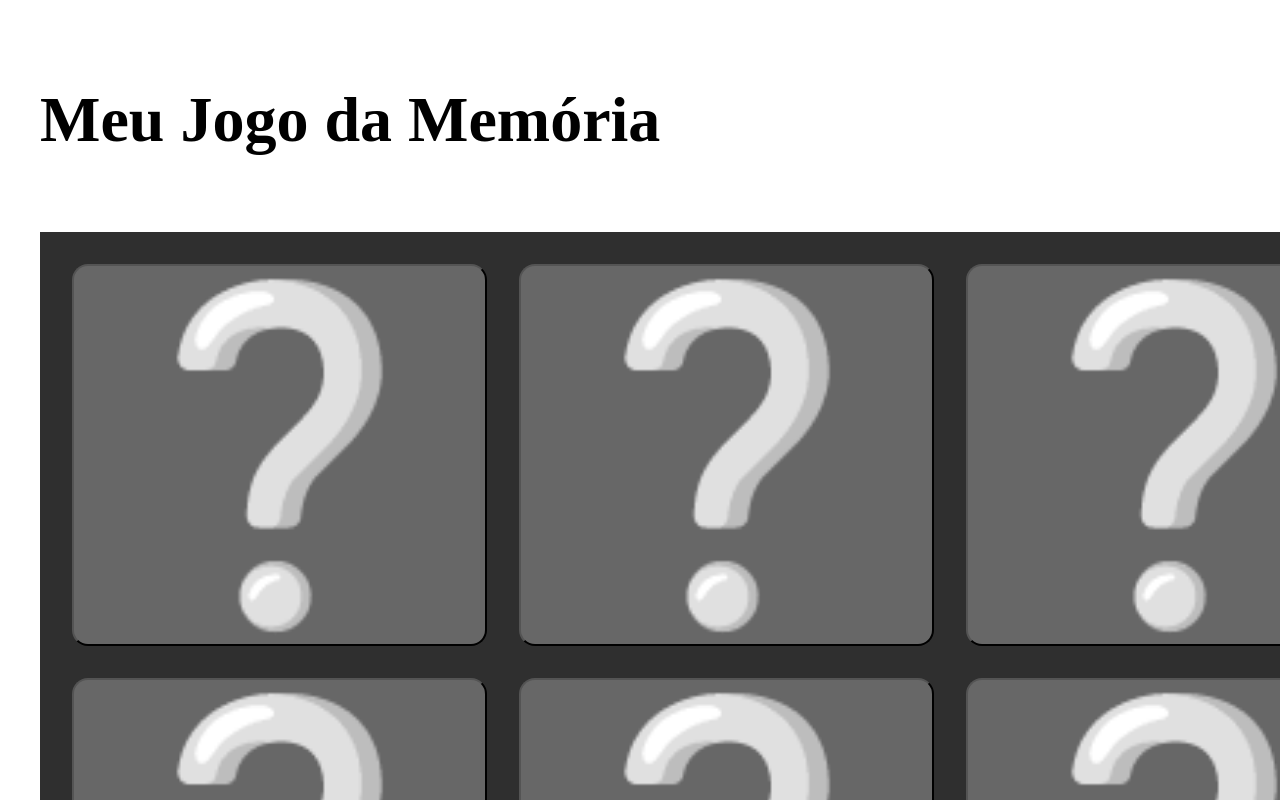
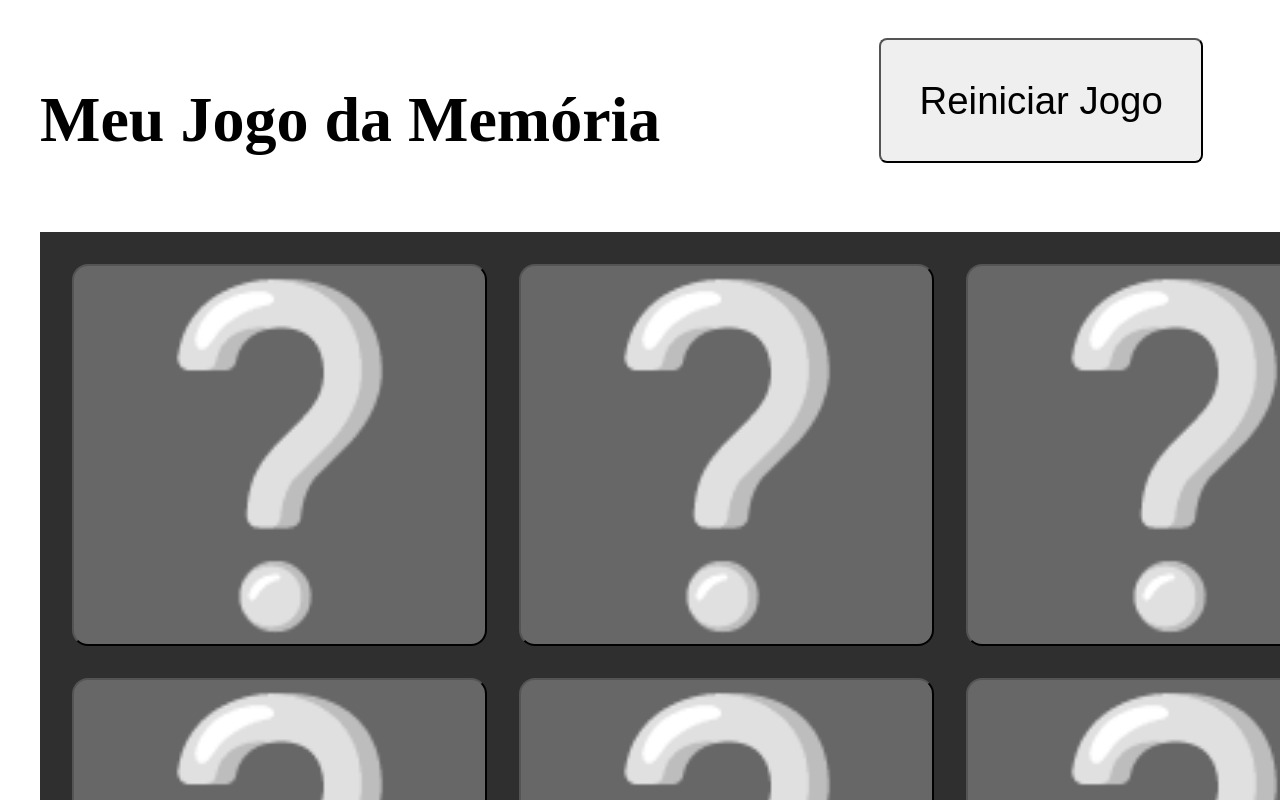
Before and after one commit to marconunesrj/memo-game, a React app: page / in a window 1280 px wide. Shown: the top 800 px of the page. Built offline with nearby package versions, Linux system fonts and the light colour scheme; the HTML template or start-up script is replaced by a standard one.

Commit message:
Embaralhando Cartas e Recomeçando o 'Jogo da Memória'

```diff
--- a/src/components/Board.jsx
+++ b/src/components/Board.jsx
@@ -29,6 +29,7 @@
 
     return (
         <div style={style}>
+            <button style={styleResetButton} onClick={() => setCards(getCards())}>Reiniciar Jogo</button>
             {cards.map((card, index) => (
                 <Card key={index} card={card} onClick={onClick} />
             ))}
@@ -45,3 +46,15 @@
     gap: '1em',
     padding: '1em',
 }
+
+const styleResetButton = {
+    position: 'absolute',
+    top: '1em',
+    right: '2em',
+    // display: 'flex',
+    fontSize: '1.2em',
+    padding: '1em',
+    borderRadius: '8px',
+    // marginBottom: '1em',
+    cursor: 'pointer',
+}
```
